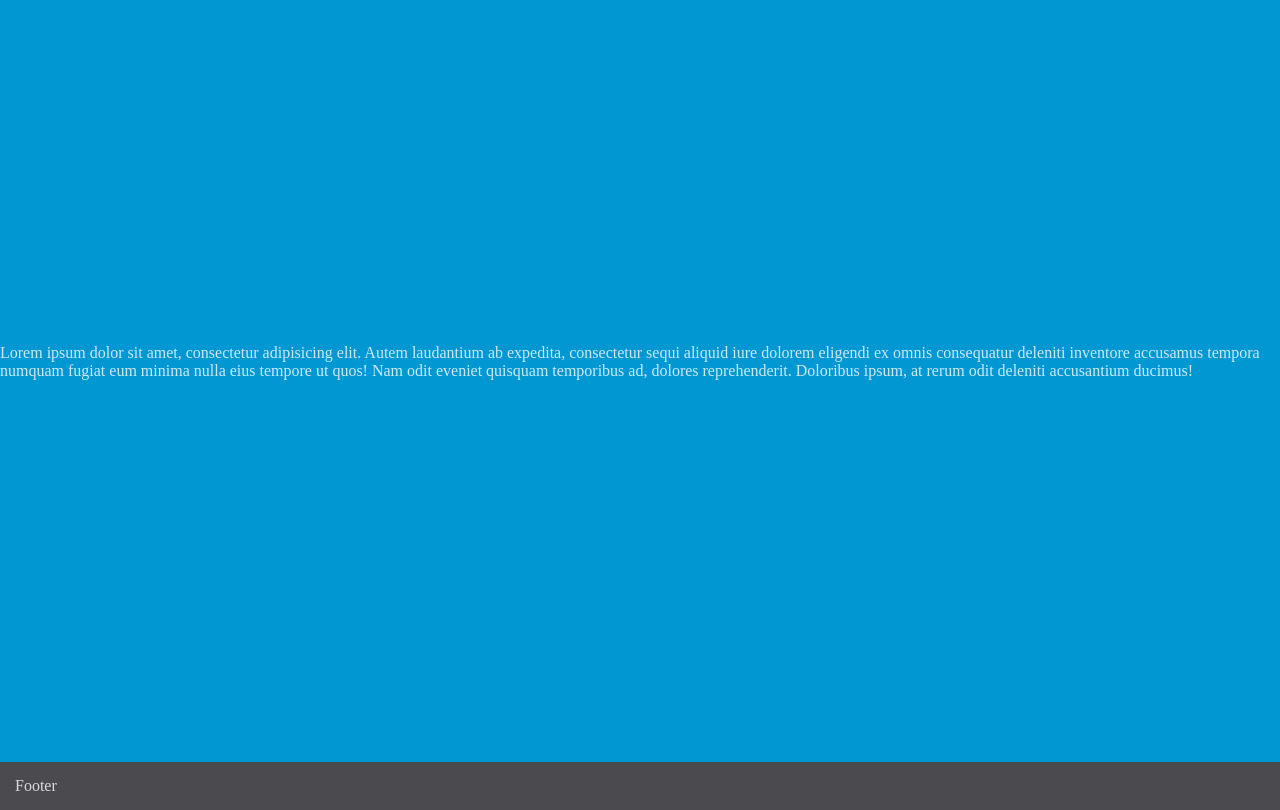
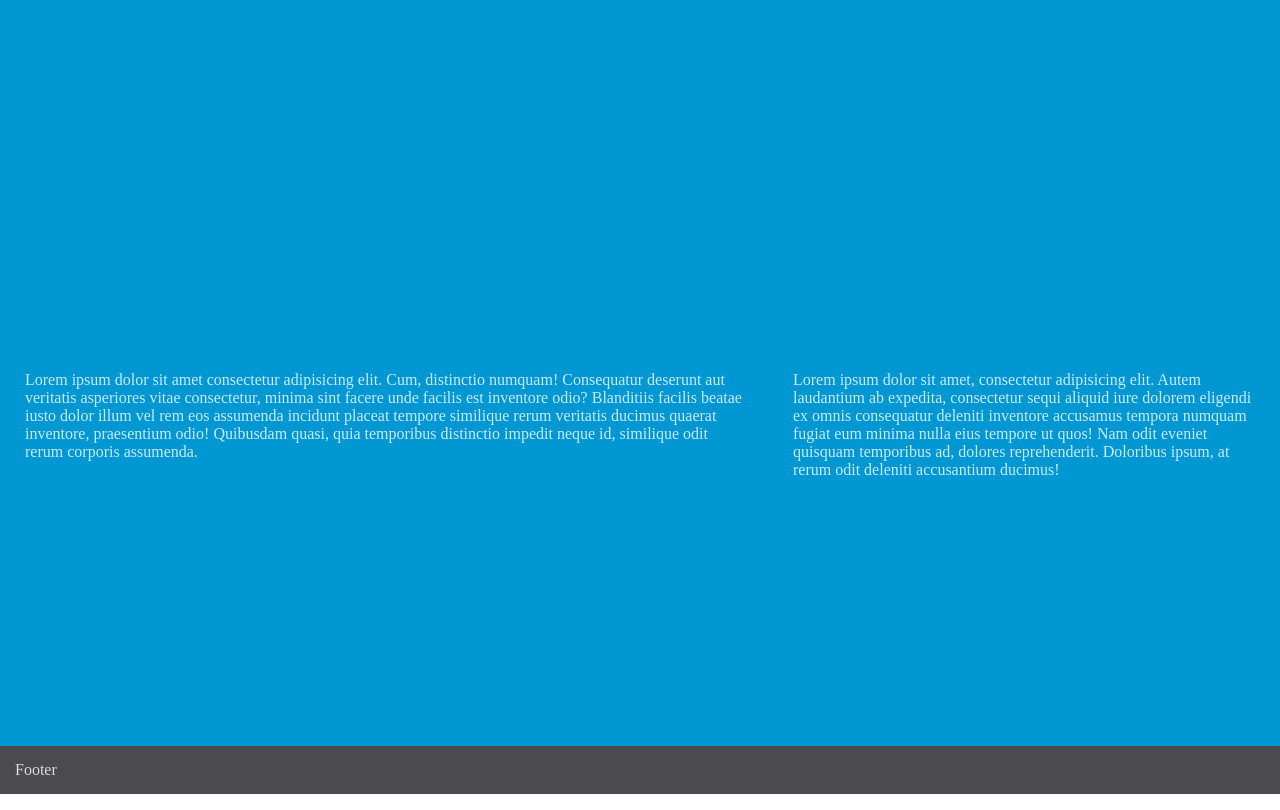
Before and after one commit to Dom-888/Mini-Project--Responsive-Design, a plain HTML site: page index.html in a window 1280 px wide. Shown: the part 54-864 px from the top of the page. Drawn offline with Linux system fonts and the light colour scheme.

Commit message:
Added style 3

```diff
--- a/index.html
+++ b/index.html
@@ -13,12 +13,18 @@
             <div class ="logo">Logo</div>
         </header>
         <section class="section">
-            <article class="article column column-60"></article>
-            <aside class="aside column column-40">
-                <p class="section-paragraph">
-                    Lorem ipsum dolor sit amet, consectetur adipisicing elit. Autem laudantium ab expedita, consectetur sequi aliquid iure dolorem eligendi ex omnis consequatur deleniti inventore accusamus tempora numquam fugiat eum minima nulla eius tempore ut quos! Nam odit eveniet quisquam temporibus ad, dolores reprehenderit. Doloribus ipsum, at rerum odit deleniti accusantium ducimus!
-                </p>
-            </aside>
+            <div class="vcenter">
+                <article class="article column column-60">
+                    <p class="section-paragraph">
+                        Lorem ipsum dolor sit amet consectetur adipisicing elit. Cum, distinctio numquam! Consequatur deserunt aut veritatis asperiores vitae consectetur, minima sint facere unde facilis est inventore odio? Blanditiis facilis beatae iusto dolor illum vel rem eos assumenda incidunt placeat tempore similique rerum veritatis ducimus quaerat inventore, praesentium odio! Quibusdam quasi, quia temporibus distinctio impedit neque id, similique odit rerum corporis assumenda.
+                    </p>
+                </article>
+                <aside class="aside column column-40">
+                    <p class="section-paragraph">
+                        Lorem ipsum dolor sit amet, consectetur adipisicing elit. Autem laudantium ab expedita, consectetur sequi aliquid iure dolorem eligendi ex omnis consequatur deleniti inventore accusamus tempora numquam fugiat eum minima nulla eius tempore ut quos! Nam odit eveniet quisquam temporibus ad, dolores reprehenderit. Doloribus ipsum, at rerum odit deleniti accusantium ducimus!
+                    </p>
+                </aside>
+            </div>
         </section>
 
         <footer class="footer">
--- a/main.css
+++ b/main.css
@@ -23,7 +23,7 @@ body, html {
     height: 100%;
 }
 
-.article, .aside {
+.vcenter {
     position: relative;
     top: 50%;
     transform: translateY(-50%);
@@ -31,9 +31,27 @@ body, html {
 
 .section-paragraph {
     font-size: 1em;
+    margin: 25px;
 }
 
 .footer {
     background-color: #4a4a4f;
     padding: 15px;
 }
+
+
+
+@media (min-width: 768px) {
+    .column {
+        float: left;
+    }
+
+    .column-60 {
+        width: 60%;
+    }
+
+    .column-40 {
+        width: 40%;
+    }
+
+}
```
